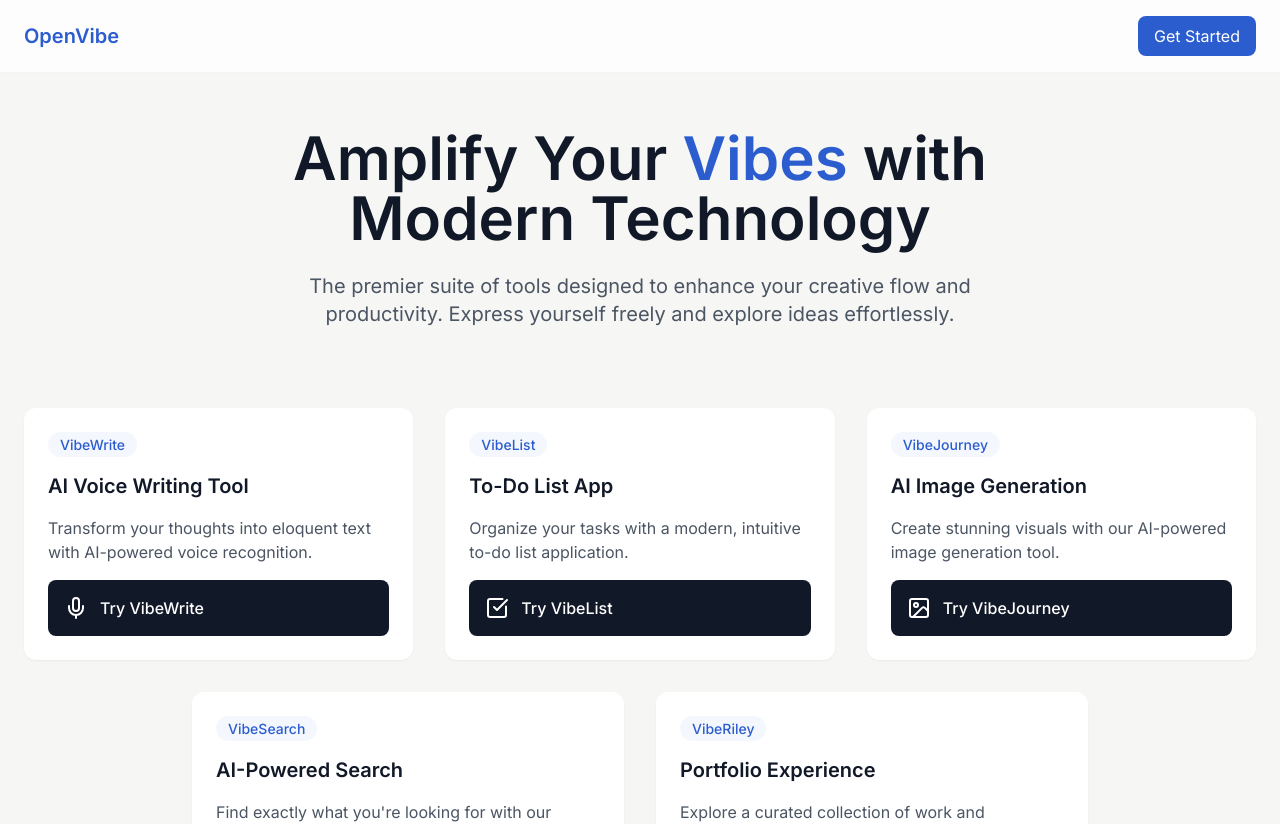
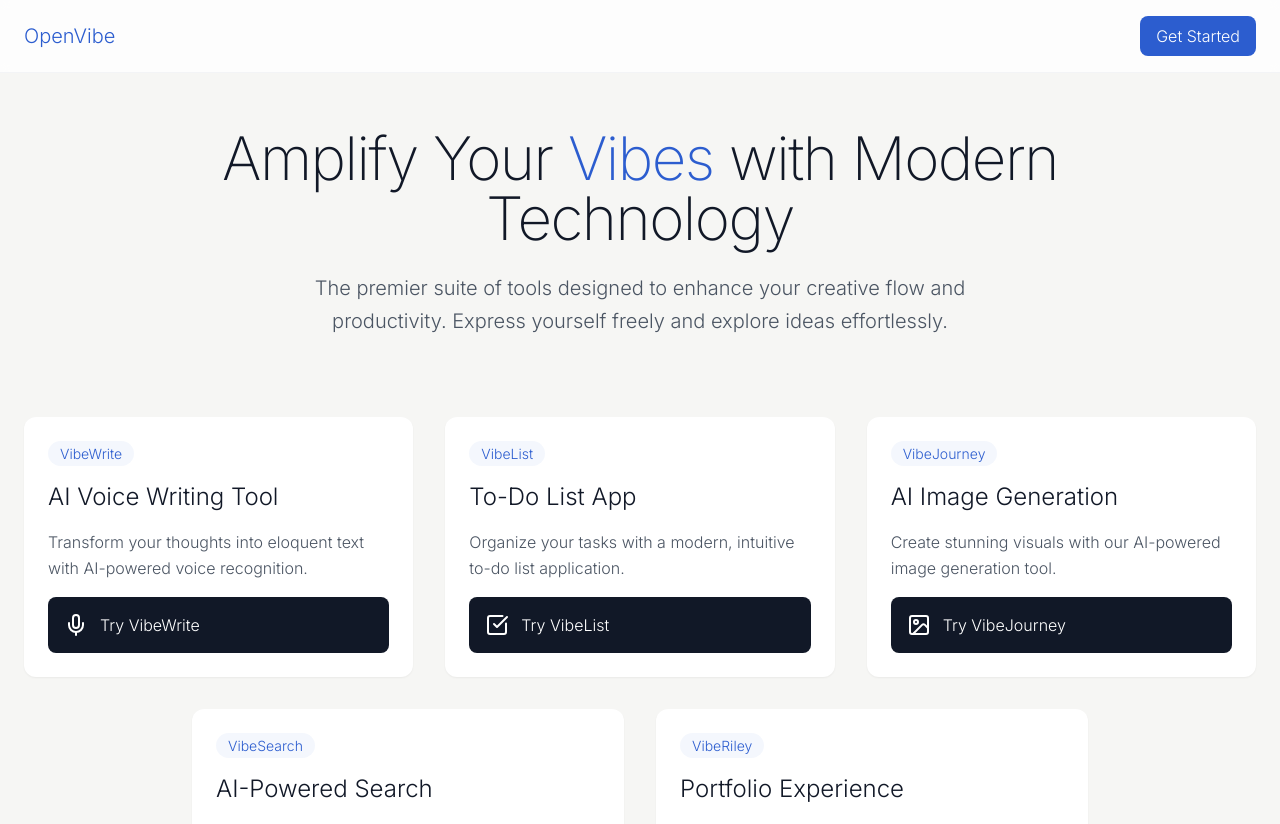
Before and after one commit to BillsMafiaAI/test1, a React (Vite) app: page / in a window 1280 px wide. Shown: the top 824 px of the page. Built offline with nearby package versions, Linux system fonts and the light colour scheme.

Commit message:
Refactor landing page design
Improve the design of the landing page, focusing on individual feature cards and creating a more visually appealing ecosystem.  Update the font style for improved aesthetics.

```diff
--- a/src/components/FeatureCard.tsx
+++ b/src/components/FeatureCard.tsx
@@ -34,11 +34,11 @@ export const FeatureCard = ({ title, description, name, icon }: FeatureCardProps
       className="bg-white rounded-xl p-6 shadow-sm hover:shadow-md transition-shadow"
     >
       <div className="space-y-4">
-        <span className="text-sm font-medium text-[#2c5dcf] py-1 px-3 bg-[#2c5dcf]/5 rounded-full">
+        <span className="text-sm font-light text-[#2c5dcf] py-1 px-3 bg-[#2c5dcf]/5 rounded-full">
           {name}
         </span>
-        <h3 className="text-xl font-semibold text-gray-900">{title}</h3>
-        <p className="text-gray-600">{description}</p>
+        <h3 className="text-2xl font-light text-gray-900">{title}</h3>
+        <p className="text-gray-600 font-light leading-relaxed">{description}</p>
 
         <motion.div
           className="mt-6 bg-gray-900 rounded-lg p-4 text-white flex items-center justify-between group cursor-pointer"
@@ -47,7 +47,7 @@ export const FeatureCard = ({ title, description, name, icon }: FeatureCardProps
         >
           <div className="flex items-center space-x-3">
             {getIcon(icon)}
-            <span className="font-medium">Try {name}</span>
+            <span className="font-light">Try {name}</span>
           </div>
           <motion.div
             className="opacity-0 group-hover:opacity-100 transition-opacity"
--- a/src/pages/Index.tsx
+++ b/src/pages/Index.tsx
@@ -41,8 +41,8 @@ const Index = () => {
       <nav className="fixed top-0 w-full bg-white/80 backdrop-blur-sm z-50 border-b border-gray-100">
         <div className="container mx-auto px-6 py-4">
           <div className="flex items-center justify-between">
-            <span className="text-xl font-semibold text-[#2c5dcf]">OpenVibe</span>
-            <button className="px-4 py-2 bg-[#2c5dcf] text-white rounded-lg hover:bg-[#2c5dcf]/90 transition-colors">
+            <span className="text-xl font-light text-[#2c5dcf]">OpenVibe</span>
+            <button className="px-4 py-2 bg-[#2c5dcf] text-white rounded-lg hover:bg-[#2c5dcf]/90 transition-colors font-light">
               Get Started
             </button>
           </div>
@@ -57,10 +57,10 @@ const Index = () => {
             transition={{ duration: 0.6 }}
             className="text-center max-w-4xl mx-auto space-y-6 mb-20"
           >
-            <h1 className="text-5xl md:text-6xl font-semibold text-gray-900 leading-tight">
+            <h1 className="text-5xl md:text-6xl font-extralight text-gray-900 leading-tight tracking-tight">
               Amplify Your <span className="text-[#2c5dcf]">Vibes</span> with Modern Technology
             </h1>
-            <p className="text-xl text-gray-600 max-w-2xl mx-auto">
+            <p className="text-xl text-gray-600 max-w-2xl mx-auto font-light leading-relaxed">
               The premier suite of tools designed to enhance your creative flow and productivity. Express yourself freely and explore ideas effortlessly.
             </p>
           </motion.div>
```
